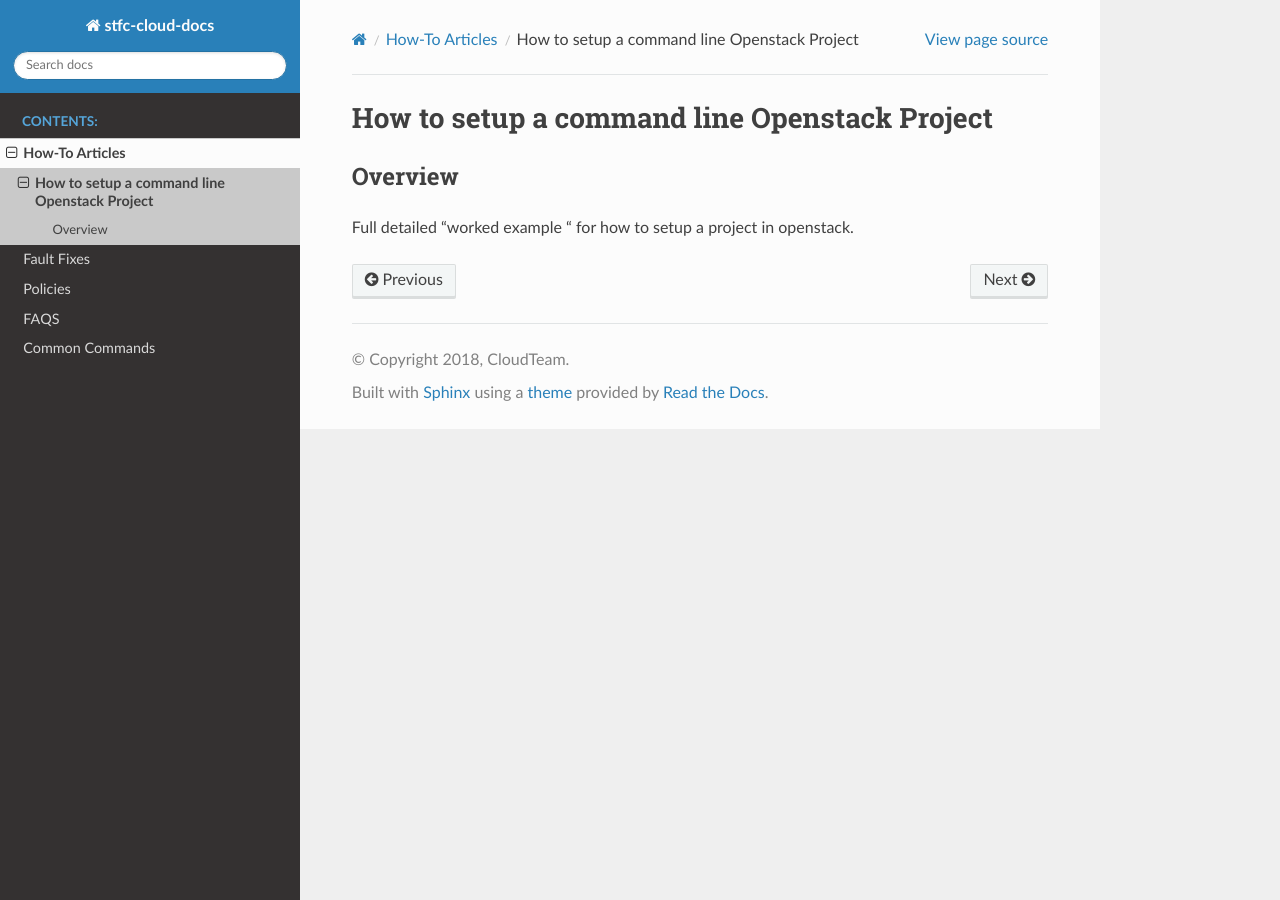
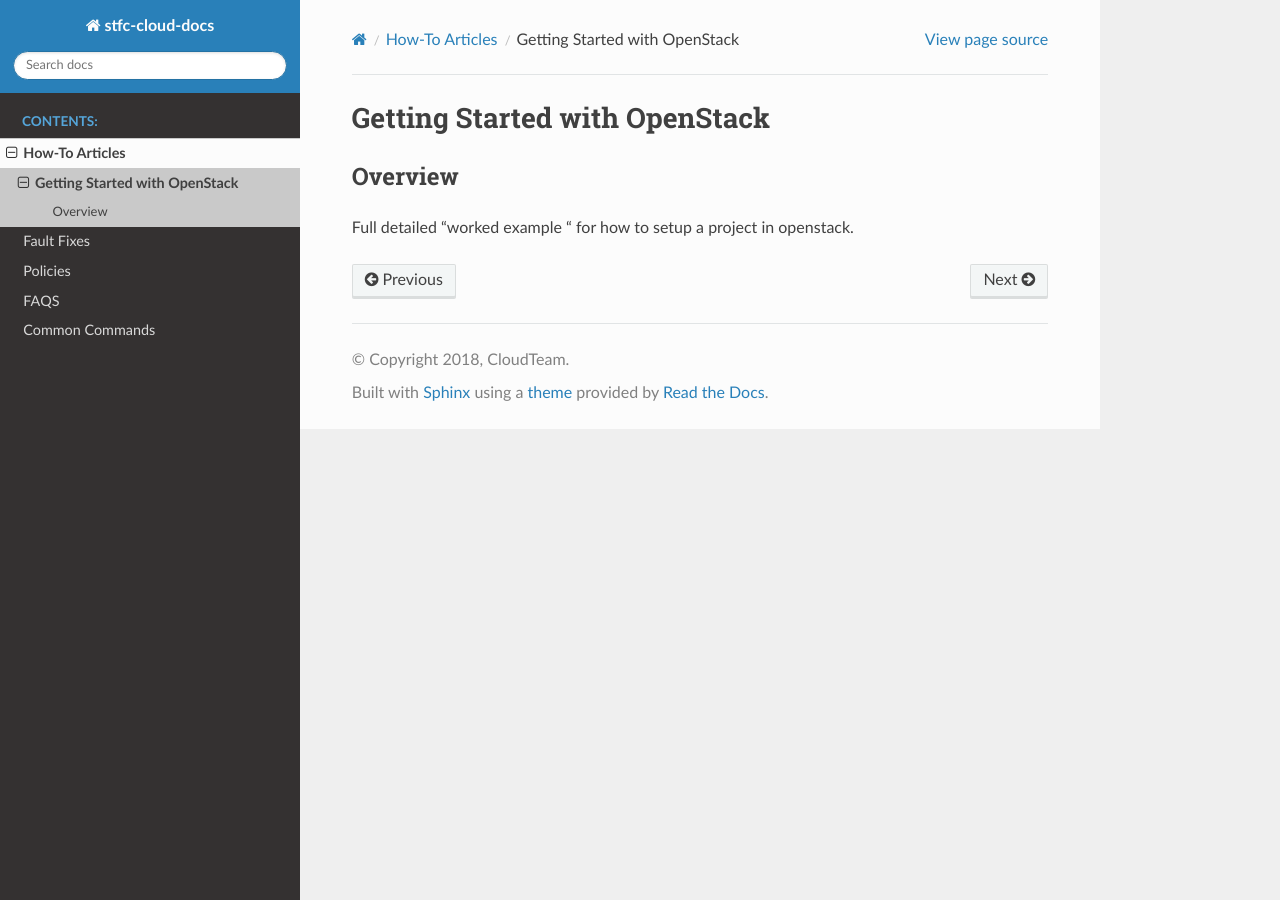
Before and after one commit to stfc/cloud-docs, a Sphinx documentation site: the page built from source/howto/GettingStarted.rst, in a window 1280 px wide. Built offline with Sphinx 7.4.7 and the Read the Docs theme 2.0.0, drawn with Linux system fonts in a browser that asks for light colours; pages that are not in the unit, such as notebooks, are missing from menus.

Commit message:
Make basic how-tos more relevant

```diff
--- a/source/howto/OpenStackCommandline.rst
+++ b/source/howto/GettingStarted.rst
@@ -1,5 +1,5 @@
 ===============================================
-How to setup a command line Openstack Project
+Getting Started with OpenStack
 ===============================================
 
 #########
```
Also changed, not shown: source/howto/index.rst (+1 -10 lines).
